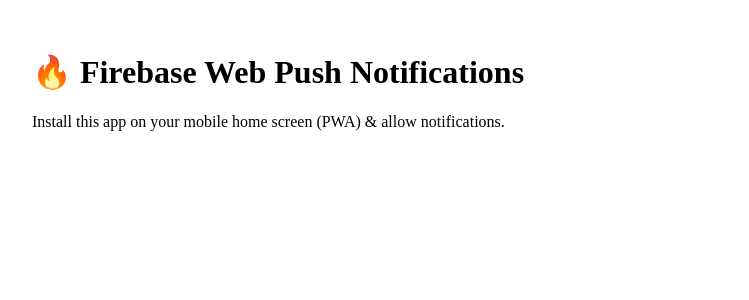
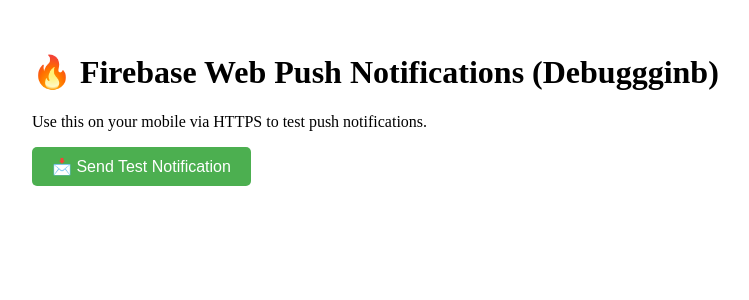
Before and after one commit to Venkat11905016/newfrontendcode, a React (Create React App) app: page / in a window 1280 px wide. Shown: the top 300 px of the page, without its empty margins (0-749 px from the left). Built offline with nearby package versions, Linux system fonts and the light colour scheme; no server answers.

Commit message:
"new workding code"

```diff
--- a/src/App.js
+++ b/src/App.js
@@ -1,7 +1,129 @@
+import React, { useEffect, useState, useRef } from "react";
+import requestPermission from "./requestPermission";
+import { messaging } from "./firebase";
+import { onMessage, getToken } from "firebase/messaging";
+
+function App() {
+  const [token, setToken] = useState(null);
+  const tokenRef = useRef(null);
+
+  useEffect(() => {
+    // ✅ STEP 1: Register service worker
+    if ("serviceWorker" in navigator) {
+      navigator.serviceWorker
+        .register("/firebase-messaging-sw.js")
+        .then((registration) => {
+          console.log("✅ Service Worker registered:", registration.scope);
+          alert("✅ Service Worker registered");
+        })
+        .catch((error) => {
+          console.error("❌ Service Worker registration failed:", error);
+          alert("❌ Service Worker failed: " + error.message);
+        });
+    } else {
+      alert("❌ Service worker not supported");
+    }
+
+    requestPermission().then((fcmToken) => {
+      if (fcmToken) {
+        tokenRef.current = fcmToken; // ✅ instant store
+        setToken(fcmToken); // still sets state for UI
+      }
+    });
+
+    // ✅ STEP 3: Foreground listener (when app is open)
+    onMessage(messaging, (payload) => {
+      console.log("🔔 Foreground message received:", payload);
+      alert("🔔 Push received!\n" + JSON.stringify(payload));
+
+      const { title, body } = payload.notification || {};
+
+      // if (Notification.permission === "granted" && title && body) {
+      //   new Notification(title, {
+      //     body,
+      //     icon: "/logo192.png",
+      //   });
+      // } else {
+      //   alert(`${title} - ${body}`);
+      // }
+      if (Notification.permission === "granted" && title && body) {
+        navigator.serviceWorker.getRegistration().then(function (reg) {
+          if (reg) {
+            reg.showNotification(title, {
+              body,
+              icon: "/logo192.png",
+              badge: "/logo192.png",
+              vibrate: [200, 100, 200],
+              data: {
+                url: "https://newfrontendcode.vercel.app/",
+              },
+            });
+          }
+        });
+      } else {
+        alert(`${title} - ${body}`);
+      }
+    });
+  }, []);
+
+  const sendNotification = async () => {
+    const tokenToUse = tokenRef.current;
+    if (!tokenToUse) {
+      alert("❌ No FCM token available.");
+      return;
+    }
+
+    try {
+      const response = await fetch(
+        "https://newbackendcode.onrender.com/send-notification",
+        // "http://localhost:5000/send-notification",
+        {
+          method: "POST",
+          headers: { "Content-Type": "application/json" },
+          body: JSON.stringify({
+            token: tokenToUse,
+            title: "📣 Hello this  from Mobile!",
+            body: "✅ Notification from React PWA (Android)",
+          }),
+        }
+      );
+
+      const result = await response.json();
+      console.log("✅ Server Response:", result);
+      alert("✅ Notification sent via backend.");
+    } catch (error) {
+      console.error("❌ Failed to send notification:", error);
+      alert("❌ Backend error:\n" + error.message);
+    }
+  };
+  return (
+    <div className="App" style={{ padding: "2rem", fontFamily: "Poppins" }}>
+      <h1>🔥 Firebase Web Push Notifications (Debuggginb)</h1>
+      <p>Use this on your mobile via HTTPS to test push notifications.</p>
+      <button
+        onClick={sendNotification}
+        style={{
+          padding: "10px 20px",
+          fontSize: "16px",
+          backgroundColor: "#4CAF50",
+          color: "white",
+          border: "none",
+          borderRadius: "5px",
+        }}
+        disabled={!token}
+      >
+        📩 Send Test Notification
+      </button>
+    </div>
+  );
+}
+
+export default App;
+
 // import React, { useEffect, useState, useRef } from "react";
 // import requestPermission from "./requestPermission";
 // import { messaging } from "./firebase";
-// import { onMessage, getToken } from "firebase/messaging";
+// import { onMessage } from "firebase/messaging";
 
 // function App() {
 //   const [token, setToken] = useState(null);
@@ -26,22 +148,40 @@
 
 //     requestPermission().then((fcmToken) => {
 //       if (fcmToken) {
-//         tokenRef.current = fcmToken; // ✅ instant store
-//         setToken(fcmToken); // still sets state for UI
+//         tokenRef.current = fcmToken;
+//         setToken(fcmToken);
 //       }
 //     });
 
-//     // ✅ STEP 3: Foreground listener (when app is open)
+//     // ✅ STEP 3: Foreground listener
 //     onMessage(messaging, (payload) => {
 //       console.log("🔔 Foreground message received:", payload);
 //       alert("🔔 Push received!\n" + JSON.stringify(payload));
 
 //       const { title, body } = payload.notification || {};
 
+//       // if (Notification.permission === "granted" && title && body) {
+//       //   new Notification(title, {
+//       //     body,
+//       //     icon: "/logo192.png",
+//       //   });
+//       // } else {
+//       //   alert(`${title} - ${body}`);
+//       // }
+
 //       if (Notification.permission === "granted" && title && body) {
-//         new Notification(title, {
-//           body,
-//           icon: "/logo192.png",
+//         navigator.serviceWorker.getRegistration().then(function (reg) {
+//           if (reg) {
+//             reg.showNotification(title, {
+//               body,
+//               icon: "/logo192.png",
+//               badge: "/logo192.png",
+//               vibrate: [200, 100, 200],
+//               data: {
+//                 url: "https://newfrontendcode.vercel.app/",
+//               },
+//             });
+//           }
 //         });
 //       } else {
 //         alert(`${title} - ${body}`);
@@ -49,148 +189,25 @@
 //     });
 //   }, []);
 
-//   const sendNotification = async () => {
-//     const tokenToUse = tokenRef.current;
-//     if (!tokenToUse) {
-//       alert("❌ No FCM token available.");
-//       return;
-//     }
-
-//     try {
-//       const response = await fetch(
-//         "https://newbackendcode.onrender.com/send-notification",
-//         // "http://localhost:5000/send-notification",
-//         {
-//           method: "POST",
-//           headers: { "Content-Type": "application/json" },
-//           body: JSON.stringify({
-//             token: tokenToUse,
-//             title: "📣 Hello this  from Mobile!",
-//             body: "✅ Notification from React PWA (Android)",
-//           }),
-//         }
-//       );
-
-//       const result = await response.json();
-//       console.log("✅ Server Response:", result);
-//       alert("✅ Notification sent via backend.");
-//     } catch (error) {
-//       console.error("❌ Failed to send notification:", error);
-//       alert("❌ Backend error:\n" + error.message);
-//     }
-//   };
 //   return (
 //     <div className="App" style={{ padding: "2rem", fontFamily: "Poppins" }}>
-//       <h1>🔥 Firebase Web Push Notifications (Debuggginb)</h1>
-//       <p>Use this on your mobile via HTTPS to test push notifications.</p>
-//       <button
-//         onClick={sendNotification}
-//         style={{
-//           padding: "10px 20px",
-//           fontSize: "16px",
-//           backgroundColor: "#4CAF50",
-//           color: "white",
-//           border: "none",
-//           borderRadius: "5px",
-//         }}
-//         disabled={!token}
-//       >
-//         📩 Send Test Notification
-//       </button>
+//       <h1>🔥 Firebase Web Push Notifications</h1>
+//       <p>
+//         Install this app on your mobile home screen (PWA) & allow notifications.
+//       </p>
+
+//       {token && (
+//         <div>
+//           <h3>✅ Your FCM Token:</h3>
+//           <textarea
+//             readOnly
+//             style={{ width: "100%", height: "100px", marginTop: "10px" }}
+//             value={token}
+//           />
+//         </div>
+//       )}
 //     </div>
 //   );
 // }
 
 // export default App;
-
-import React, { useEffect, useState, useRef } from "react";
-import requestPermission from "./requestPermission";
-import { messaging } from "./firebase";
-import { onMessage } from "firebase/messaging";
-
-function App() {
-  const [token, setToken] = useState(null);
-  const tokenRef = useRef(null);
-
-  useEffect(() => {
-    // ✅ STEP 1: Register service worker
-    if ("serviceWorker" in navigator) {
-      navigator.serviceWorker
-        .register("/firebase-messaging-sw.js")
-        .then((registration) => {
-          console.log("✅ Service Worker registered:", registration.scope);
-          alert("✅ Service Worker registered");
-        })
-        .catch((error) => {
-          console.error("❌ Service Worker registration failed:", error);
-          alert("❌ Service Worker failed: " + error.message);
-        });
-    } else {
-      alert("❌ Service worker not supported");
-    }
-
-    requestPermission().then((fcmToken) => {
-      if (fcmToken) {
-        tokenRef.current = fcmToken;
-        setToken(fcmToken);
-      }
-    });
-
-    // ✅ STEP 3: Foreground listener
-    onMessage(messaging, (payload) => {
-      console.log("🔔 Foreground message received:", payload);
-      alert("🔔 Push received!\n" + JSON.stringify(payload));
-
-      const { title, body } = payload.notification || {};
-
-      // if (Notification.permission === "granted" && title && body) {
-      //   new Notification(title, {
-      //     body,
-      //     icon: "/logo192.png",
-      //   });
-      // } else {
-      //   alert(`${title} - ${body}`);
-      // }
-
-      if (Notification.permission === "granted" && title && body) {
-        navigator.serviceWorker.getRegistration().then(function (reg) {
-          if (reg) {
-            reg.showNotification(title, {
-              body,
-              icon: "/logo192.png",
-              badge: "/logo192.png",
-              vibrate: [200, 100, 200],
-              data: {
-                url: "https://newfrontendcode.vercel.app/",
-              },
-            });
-          }
-        });
-      } else {
-        alert(`${title} - ${body}`);
-      }
-    });
-  }, []);
-
-  return (
-    <div className="App" style={{ padding: "2rem", fontFamily: "Poppins" }}>
-      <h1>🔥 Firebase Web Push Notifications</h1>
-      <p>
-        Install this app on your mobile home screen (PWA) & allow notifications.
-      </p>
-
-      {token && (
-        <div>
-          <h3>✅ Your FCM Token:</h3>
-          <textarea
-            readOnly
-            style={{ width: "100%", height: "100px", marginTop: "10px" }}
-            value={token}
-          />
-        </div>
-      )}
-    </div>
-  );
-}
-
-export default App;
```
